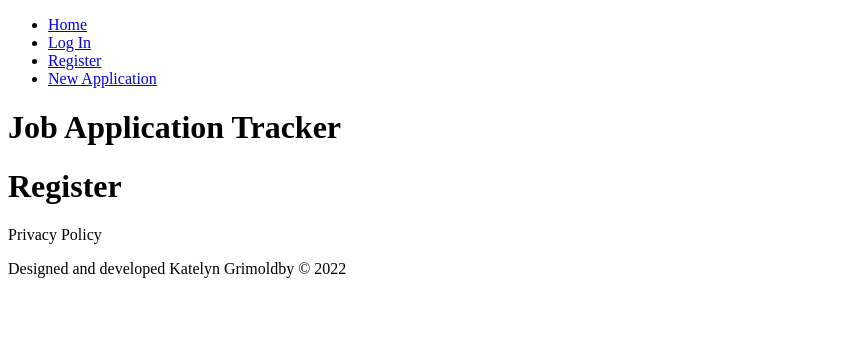
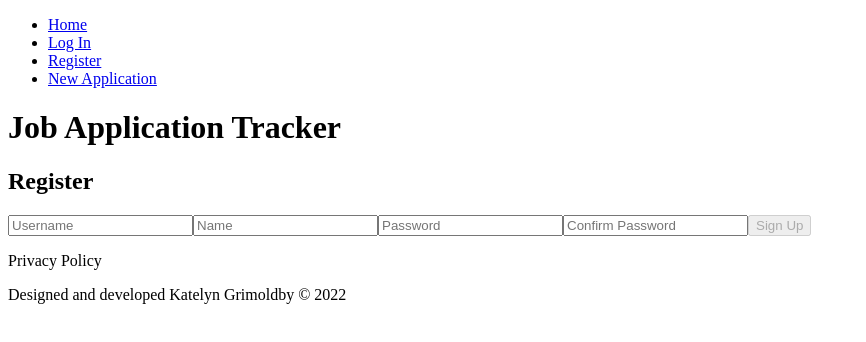
Before and after one commit to katelyngrimoldby/job-application-tracker, a React (Vite) app in the folder frontend/: page /register in a window 1280 px wide. Shown: the top 342 px of the page, without its empty margins (0-866 px from the left). Built offline with nearby package versions, Linux system fonts and the light colour scheme.

Commit message:
Add form to page

```diff
--- a/frontend/src/pages/register.tsx
+++ b/frontend/src/pages/register.tsx
@@ -1,5 +1,12 @@
+import RegistrationForm from '../components/RegistrationForm';
+
 const Register = () => {
-  return <h1>Register</h1>;
+  return (
+    <>
+      <h2>Register</h2>
+      <RegistrationForm />
+    </>
+  );
 };
 
 export default Register;
```
